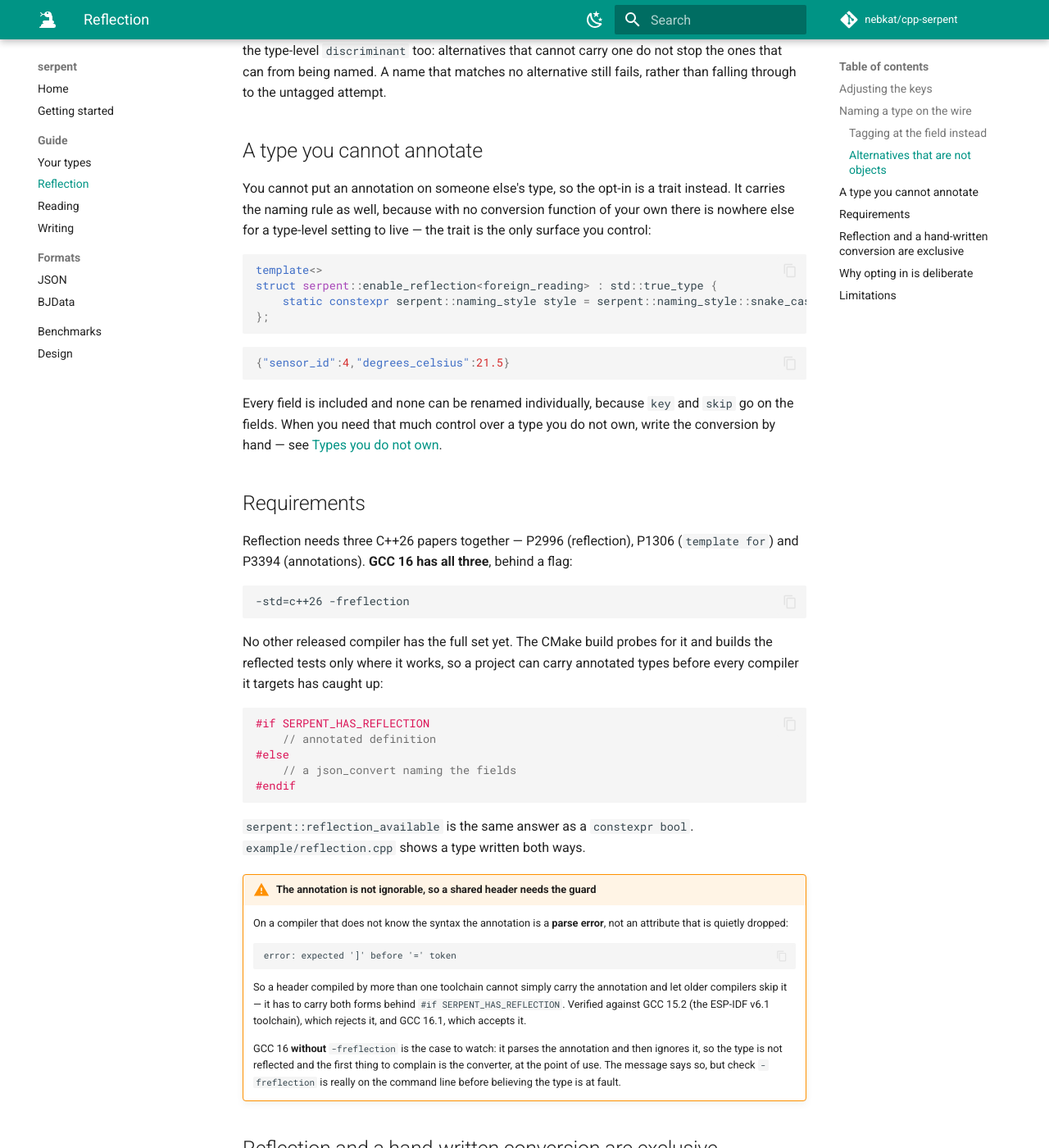
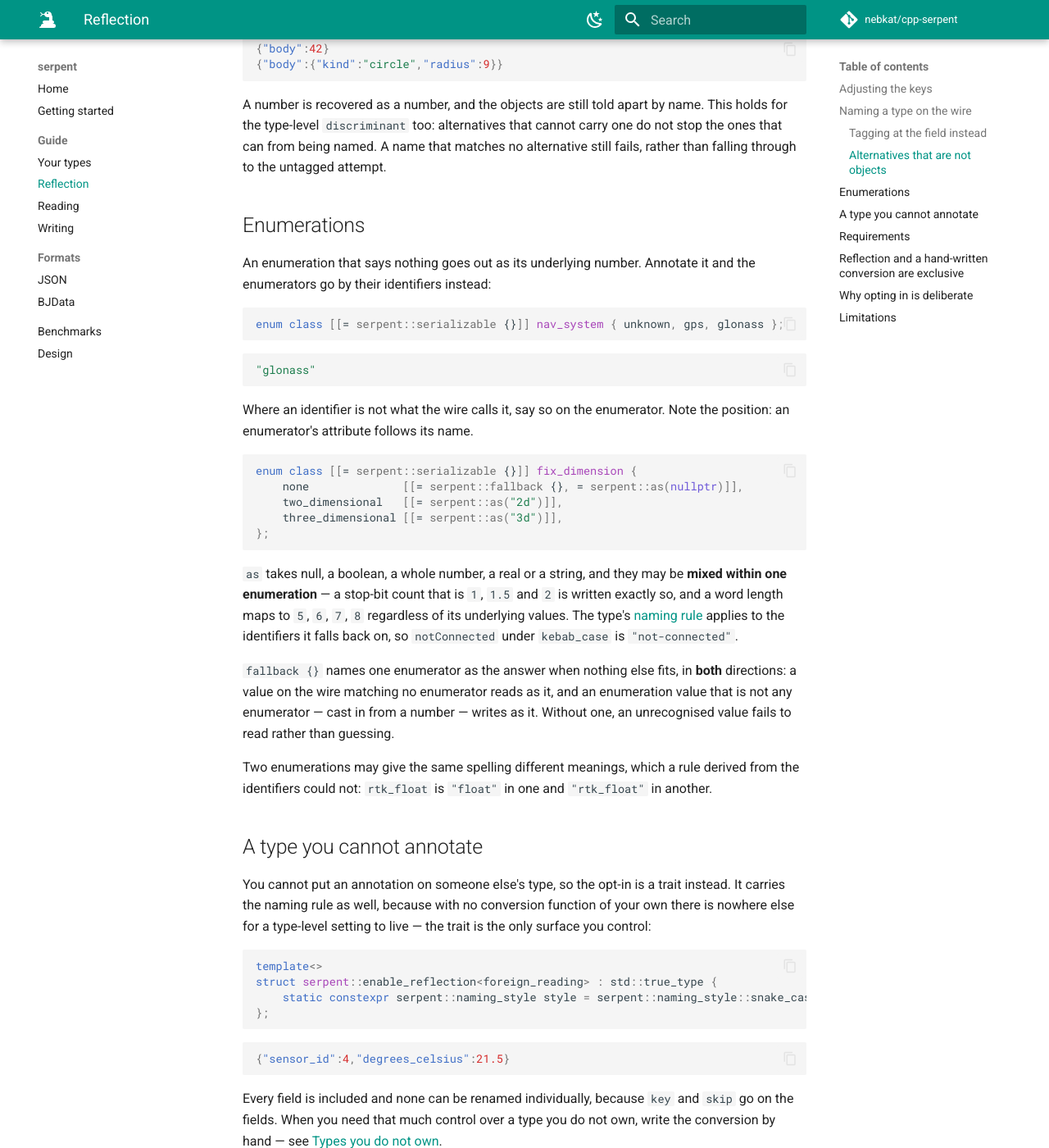
Before and after one commit to nebkat/cpp-serpent, an MkDocs documentation site: the page built from docs/reflection.md, in a window 1280 px wide and 1400 px high, scrolled down 2547 px. Shown: the whole window at 82% size. Built offline with MkDocs 1.6.1 and Material for MkDocs 9.7.7, drawn with Linux system fonts in a browser that asks for light colours; comment, search, counter and statistics services are not loaded; some of the changed text lies outside the part shown.

Commit message:
feat(reflect): Let an enumeration say what it is on the wire
An enumeration went out as its underlying number and could not be read back at
all - encoding worked, decoding was a static_assert - so a type with an enum field
had no round trip. Both halves are here now.

Unannotated, an enumeration is still its number in both directions, so nothing
that worked changes. Annotate the type and the enumerators go by their
identifiers, under the type's naming rule. Annotate an enumerator and it goes by
what you say:

    enum class [[= serpent::serializable {}]] fix_dimension {
        none              [[= serpent::fallback {}, = serpent::as(nullptr)]],
        two_dimensional   [[= serpent::as("2d")]],
    };

as() takes null, a boolean, a whole number, a real or a string, and they mix
within one enumeration - a stop-bit count really is 1, 1.5 and 2. fallback names
the enumerator to use when nothing matches, in both directions: an unrecognised
value on the wire reads as it, and an enumeration value that is no enumerator
writes as it. Without one, an unrecognised value fails rather than guessing.

Every case here is drawn from a real mapping table being ported off hand-written
conversion functions, including the one a rule over identifiers could not express:
the same spelling meaning different things in two enumerations.

````diff
--- a/docs/reflection.md
+++ b/docs/reflection.md
@@ -40,6 +40,8 @@
 | `skip {}` | a field | leaves it out of the document, both directions |
 | `discriminant("key")` | a type | names it on the wire under `key`, so a variant can select it |
 | `tagged("key")` | a variant field | the same, decided at the field instead of on the alternatives |
+| `as(...)` | an enumerator | what it is on the wire, where its identifier will not do |
+| `fallback {}` | an enumerator | the one to use when nothing matches, in both directions |
 
 Styles: `as_written`, `snake_case`, `screaming_snake_case`, `kebab_case`, `camel_case`,
 `pascal_case`.
@@ -118,6 +120,44 @@ A number is recovered as a number, and the objects are still told apart by name.
 the type-level `discriminant` too: alternatives that cannot carry one do not stop the ones that
 can from being named. A name that matches no alternative still fails, rather than falling
 through to the untagged attempt.
+
+## Enumerations
+
+An enumeration that says nothing goes out as its underlying number. Annotate it and the
+enumerators go by their identifiers instead:
+
+```cpp
+enum class [[= serpent::serializable {}]] nav_system { unknown, gps, glonass };
+```
+
+```json
+"glonass"
+```
+
+Where an identifier is not what the wire calls it, say so on the enumerator. Note the position:
+an enumerator's attribute follows its name.
+
+```cpp
+enum class [[= serpent::serializable {}]] fix_dimension {
+    none              [[= serpent::fallback {}, = serpent::as(nullptr)]],
+    two_dimensional   [[= serpent::as("2d")]],
+    three_dimensional [[= serpent::as("3d")]],
+};
+```
+
+`as` takes null, a boolean, a whole number, a real or a string, and they may be **mixed within
+one enumeration** — a stop-bit count that is `1`, `1.5` and `2` is written exactly so, and a
+word length maps to `5`, `6`, `7`, `8` regardless of its underlying values. The type's
+[naming rule](#adjusting-the-keys) applies to the identifiers it falls back on, so
+`notConnected` under `kebab_case` is `"not-connected"`.
+
+`fallback {}` names one enumerator as the answer when nothing else fits, in **both** directions:
+a value on the wire matching no enumerator reads as it, and an enumeration value that is not any
+enumerator — cast in from a number — writes as it. Without one, an unrecognised value fails to
+read rather than guessing.
+
+Two enumerations may give the same spelling different meanings, which a rule derived from the
+identifiers could not: `rtk_float` is `"float"` in one and `"rtk_float"` in another.
 
 ## A type you cannot annotate
 
````
Also changed, not shown: docs/types.md (+3 -2 lines), 6 other files.
